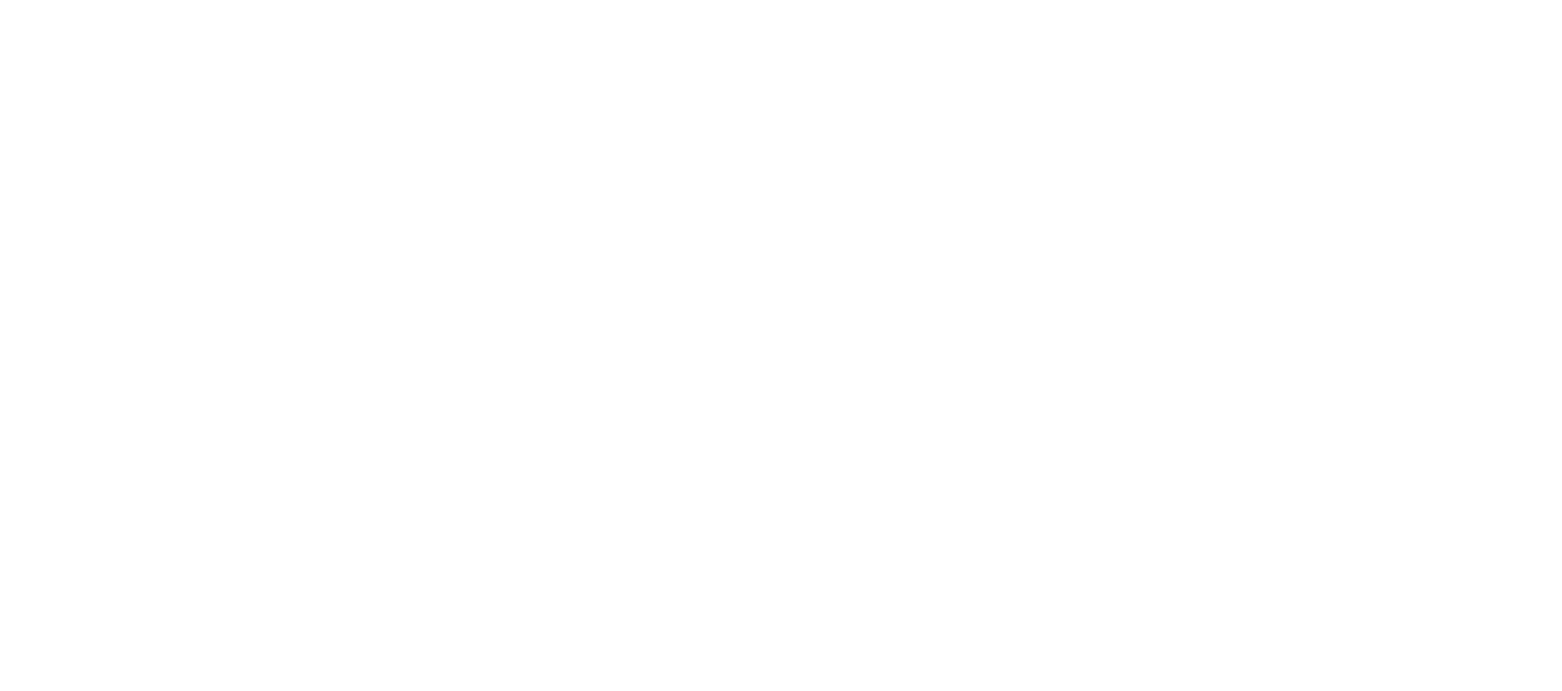
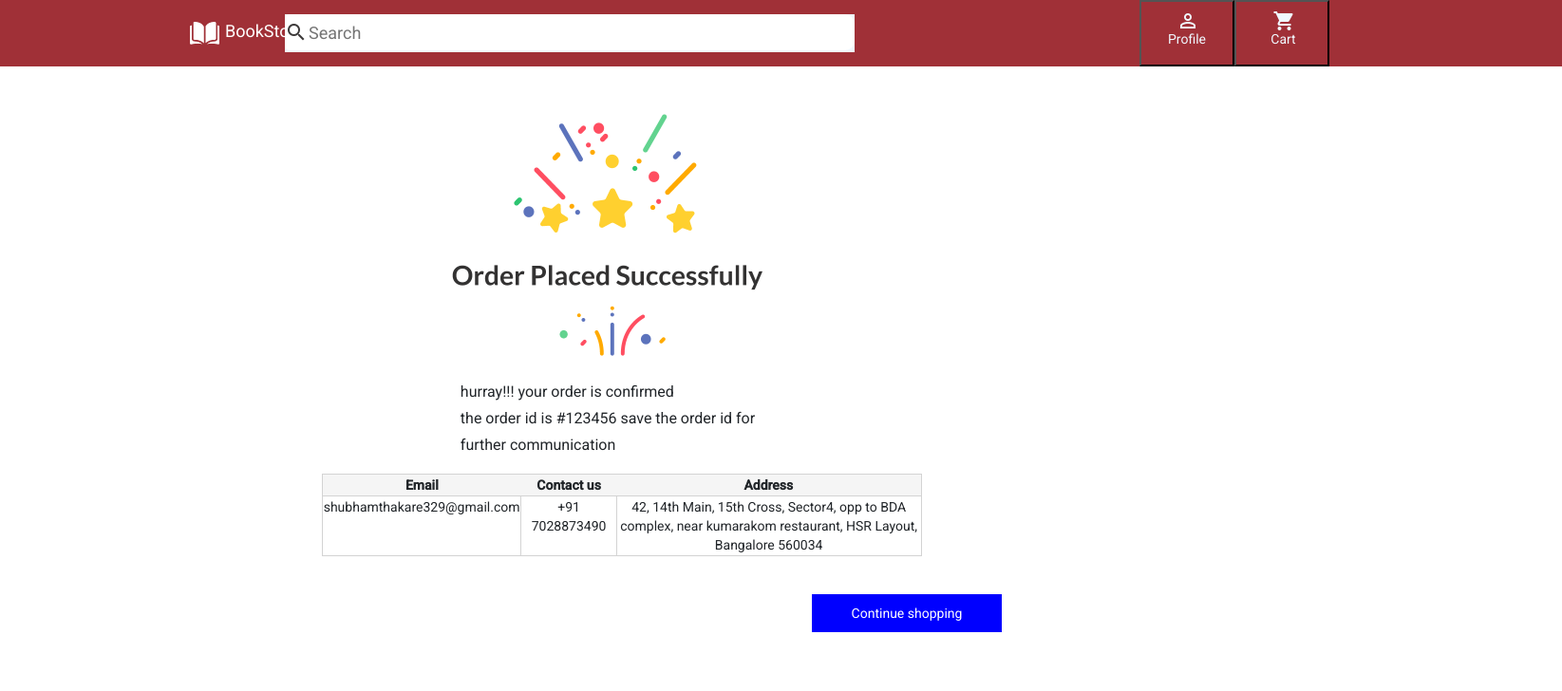
Before and after one commit to thakareshubh/BookStoreFrontEnd, an Angular app: page /dashbord/orderSucceed in a window 1280 px wide. Before the commit this address led to /. Shown: the top 728 px of the page at 95% size, 1645 px wide, since content can reach past the window. Built offline with nearby package versions, Linux system fonts and the light colour scheme.

Commit message:
Added all api integration project,

```diff
--- a/src/app/Component/dash-bord/dash-bord.component.html
+++ b/src/app/Component/dash-bord/dash-bord.component.html
@@ -29,7 +29,7 @@
                         <div  >
                             <h3 style="margin-left: 12px;">Hello Shubham</h3>
                         </div>
-                        <button class="wishlistbutton" mat-menu-item fxLayoutAlign.sm="end center" routerLink="./wishlist" >
+                        <button class="wishlistbutton" mat-menu-item fxLayoutAlign.sm="end center" routerLink="./order" >
                             <mat-icon class="wishlistIcon">shopping_basket</mat-icon> My Order
                         </button>
 
--- a/src/app/Component/my-cart/my-cart.component.html
+++ b/src/app/Component/my-cart/my-cart.component.html
@@ -86,29 +86,29 @@
                         <div style="margin-top: 20px;margin-left: 25px">
                             <div>
                                 <h3 style="margin-bottom: -5px;">Address</h3>
-                                <textarea name="" id="" style="width: 630px;height: 100px; "></textarea>
+                                <textarea [(ngModel)]="address"  name="" id="" style="width: 630px;height: 100px; "></textarea>
                             </div>
 
                         </div>
                         <div fxLayout="row" fxLayoutGap="30px" style="margin-left: 25px;margin-top: 20px;">
                             <div fxLayout="column">
                                 <span>city town</span>
-                                <input style="height: 45px;width: 300px;padding-left: 10px;">
+                                <input [(ngModel)]="city" style="height: 45px;width: 300px;padding-left: 10px;">
                             </div>
                             <div fxLayout="column">
                                 <span>State</span>
-                                <input style="height: 45px;width: 300px;padding-left: 10px;">
+                                <input [(ngModel)]="state" style="height: 45px;width: 300px;padding-left: 10px;">
                             </div>
                         </div>
                         <div fxLayout="column" fxLayoutGap="7px" style="margin-left: 25px;margin-top: 20px;">
                             <span class="type">Type</span>
-                            <mat-radio-group aria-label="Select an option" class="radio">
-                                <mat-radio-button class="home1" value="1">home</mat-radio-button>
-                                <mat-radio-button class="work" value="2">work</mat-radio-button>
-                                <mat-radio-button class="other" value="3">other</mat-radio-button>
+                            <mat-radio-group aria-label="Select an option" [(ngModel)]="value" class="radio">
+                                <mat-radio-button [(ngModel)]="value" class="home1" value="1">home</mat-radio-button>
+                                <mat-radio-button [(ngModel)]="value" class="work" value="2">work</mat-radio-button>
+                                <mat-radio-button [(ngModel)]="value" class="other" value="3">other</mat-radio-button>
                             </mat-radio-group>
                         </div>
-                        <div fxLayoutAlign="end" style="margin-bottom: 20px;"><button
+                        <div  fxLayoutAlign="end" style="margin-bottom: 20px;float:right;"><button (click)="addAddress()"
                                 style="height: 40px;font-size: 16px; width:200px;background-color: blue;color: white;">Submit
                                 Addrress</button></div>
                     </div>
@@ -188,8 +188,8 @@
                         </div>
 
                     </div>
-                    <div fxLayoutAlign="end"><button (click)="addToOrder(cart.bookId,cart.bookQuantity)"
-                        style="height: 40px;margin-top:20px;font-size: 16px; width:200px;background-color: blue;color: white;">Checkout</button>
+                    <div fxLayoutAlign="end"  ><button (click)="addToOrder(cart.bookId,cart.bookQuantity)"
+                        style="height: 40px;margin-top:20px;font-size: 16px; width:200px;background-color: blue;color: white;" routerLink="/dashbord/orderSucceed">Checkout</button>
                 </div>
                 </div>
 
--- a/src/app/Component/my-cart/my-cart.component.ts
+++ b/src/app/Component/my-cart/my-cart.component.ts
@@ -16,6 +16,7 @@
   show=false;
   addshow=false;
   order=false;
+  address:any;city:any;state:any;value:any;
 
 
   constructor(
@@ -130,4 +131,27 @@
       });
     });
   }
+
+  addAddress() {
+    let data = {
+      Address:this.address,
+      City:this.city,
+      State:this.state,
+      TypeId:this.value
+
+    }
+    console.log(data)
+    this.bookService.adAddress(data).subscribe(
+      (response: any) => {
+        console.log('Add to Address success', response);
+        this.sanv.open('your order is Successfull', '', {
+          duration: 3000,
+        })
+
+      },
+      (error: any) => {
+        console.log(error);
+      }
+    );
+  }
 }
--- a/src/app/Component/order-succeed/order-succeed.component.html
+++ b/src/app/Component/order-succeed/order-succeed.component.html
@@ -1 +1,30 @@
-<p>order-succeed works!</p>
+<div fxLayout="column" fxLayoutAlign="center center">
+    <div>
+        <img src="./../../../assets/placeOrder.png" alt="">
+    </div>
+    <div  fxLayout="column" fxLayoutAlign="center center">
+
+        <h3 fxLayout="column" fxLayoutAlign="center center">hurray!!! your order is confirmed <br> the order id is #123456 save the order id for <br> further communication  </h3>
+    </div>
+    <div>
+        <table  class="User-table" >
+            <tr fxLayoutGap="0px">
+                <th style="text-align:center">Email</th>
+                <th style="text-align:center">Contact us</th>
+                <th style="text-align:center">Address</th>
+            </tr>
+
+            <td style="text-align:center">shubhamthakare329@gmail.com</td>
+
+            <td style="text-align:center">+91 7028873490</td>
+
+            <td style="text-align:center">42, 14th Main, 15th Cross, Sector4, opp to BDA<br>complex, near kumarakom
+                restaurant, HSR Layout, Bangalore 560034</td>
+
+        </table>
+    </div>
+    <div>
+        <button mat-flat-button class="continuebutton" color="primary" routerLink="/dashbord/getAllBook">
+            Continue shopping</button>
+    </div>
+</div>
--- a/src/app/Component/order-succeed/order-succeed.component.scss
+++ b/src/app/Component/order-succeed/order-succeed.component.scss
@@ -0,0 +1,23 @@
+.User-table{
+    width:70%;
+     margin-left: 150px;
+}
+
+table,tr, td {
+    border: 1px solid lightgray;
+}
+
+th{
+    background-color: whitesmoke;
+}
+.continuebutton{
+    background-color: blue;
+    color: white;
+    border: none;
+    margin-top: 40px;
+    margin-left: 630px;
+    width: 200px;
+    height: 40px;
+    text-align: center;
+    justify-content: center;
+}
--- a/src/app/Services/book-services.service.ts
+++ b/src/app/Services/book-services.service.ts
@@ -212,7 +212,19 @@
 
     }
 
-    return this.httpService.getService(`GetAllAddresses`,true,header)
+    return this.httpService.getService(`Address/GetAllAddresses`,true,header)
 
   }
+
+  adAddress(data: any) {
+    console.log(data);
+    this.token=localStorage.getItem("token")
+    let header = {
+      headers: new HttpHeaders({
+        'Content-Type': 'application/json',
+        'Authorization' : 'Bearer '+ this.token,
+      }),
+    };
+    return this.httpService.postservices('Address/AddAddress', data,true, header);
+  }
 }
--- a/src/app/app-routing.module.ts
+++ b/src/app/app-routing.module.ts
@@ -25,11 +25,11 @@
   {path:'dashbord',component:DashBordComponent,
     children:
             [{path:'getAllBook',component:GetAllBookComponent},
-            {path:'cart',component:MyCartComponent},
+            {path:'cart',component:MyCartComponent,},
             {path:'quickView',component:QuickViewComponent},
             {path:'order',component:OrderListComponent,},
             {path:'wishlist',component:WishListComponent},
-            {path:'ordersucceed',component:OrderSucceedComponent}
+            {path:'orderSucceed',component:OrderSucceedComponent}
 
               ]
 
--- a/src/app/app.component.html
+++ b/src/app/app.component.html
@@ -1,4 +1,5 @@
 <router-outlet></router-outlet>
+<!-- <app-order-succeed></app-order-succeed> -->
 <!-- <app-forget-password-component></app-forget-password-component> -->
 <!-- <app-reset-password></app-reset-password> -->
 <!-- <app-login-component></app-login-component> -->
```
Also changed, not shown: src/assets/placeOrder.png (added).
